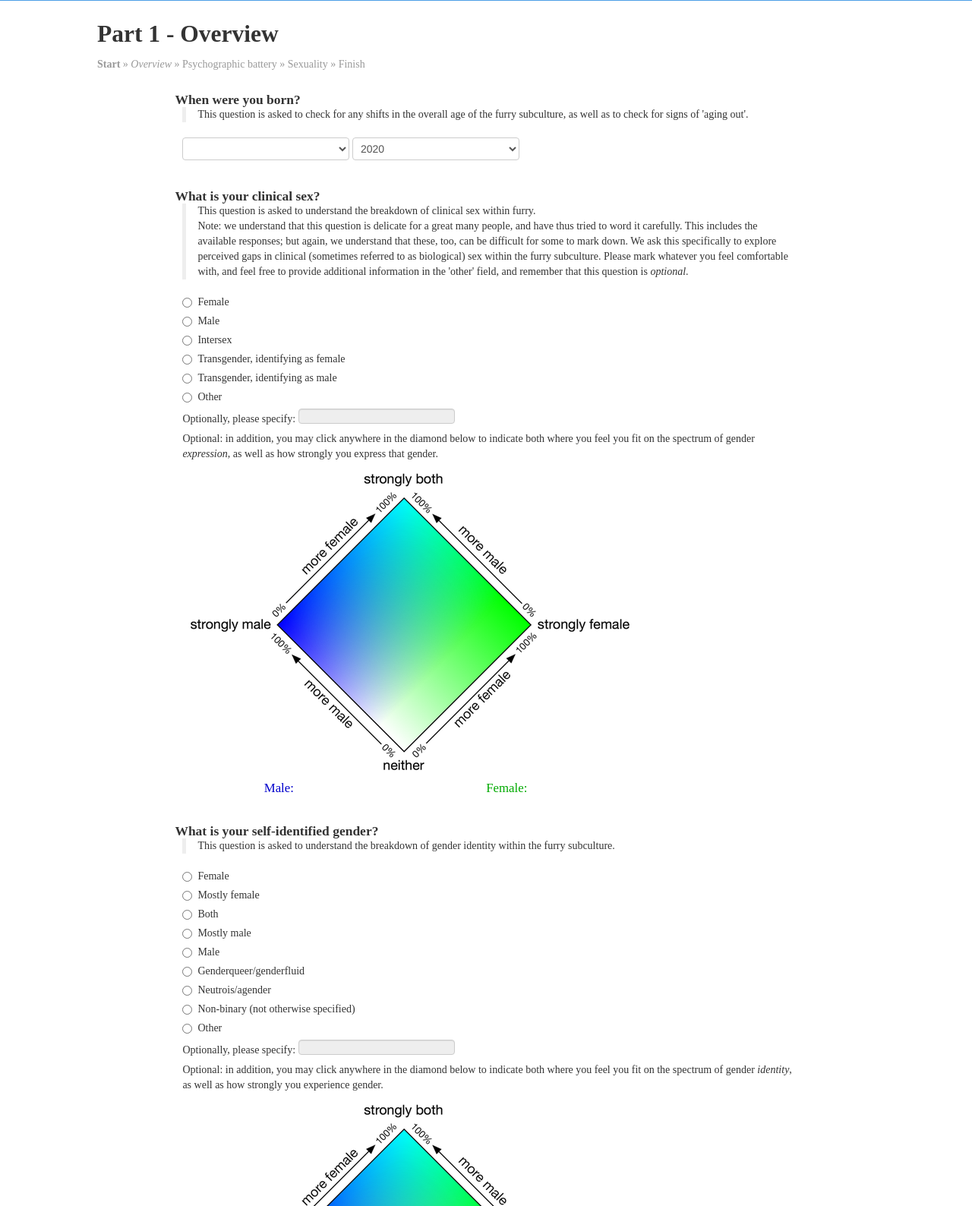
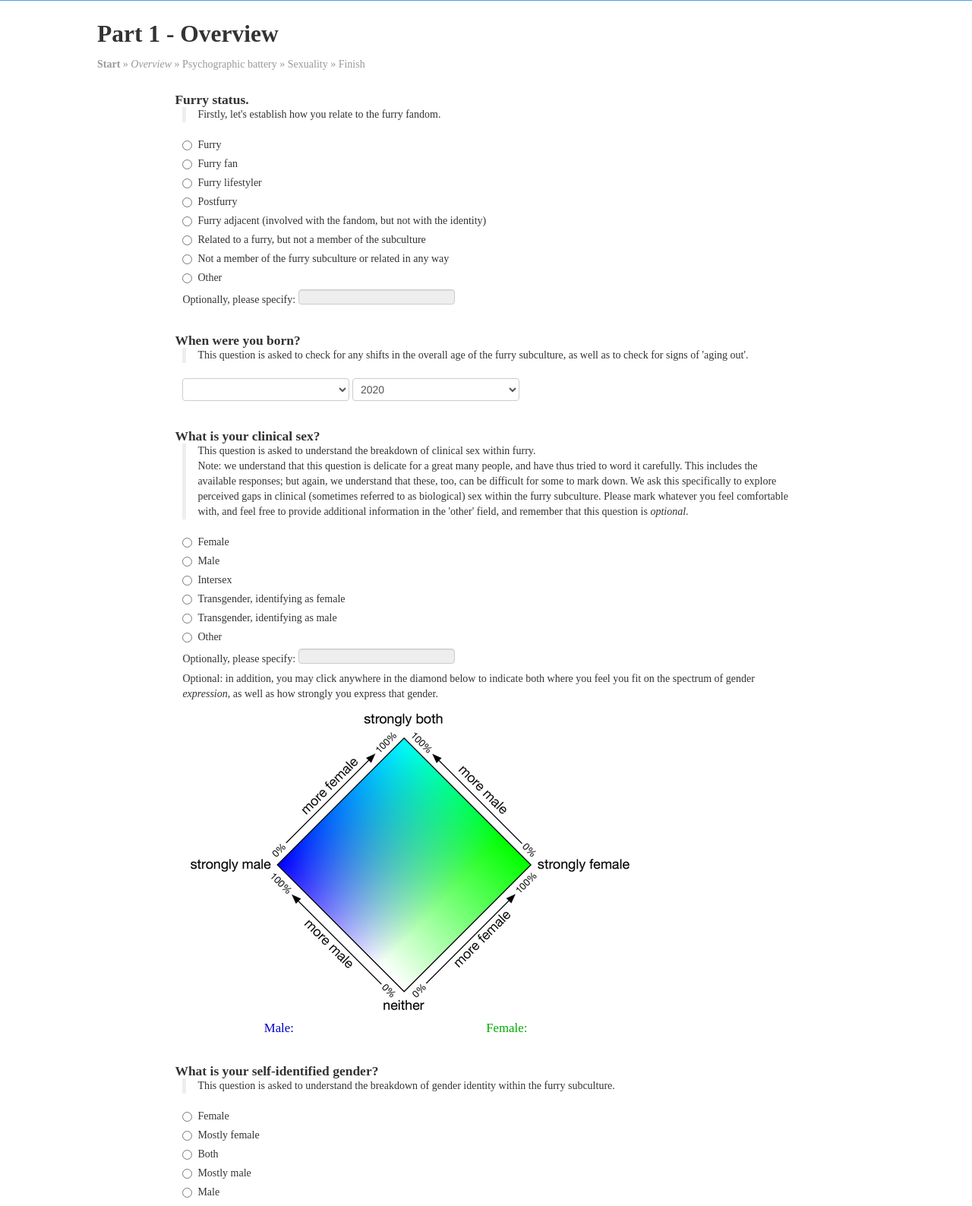
Before and after one commit to adjspecies/furrypoll, a Flask app: template templates/overview.html in a window 1280 px wide. Shown: the part 329-1917 px from the top of the page at 76% size. Run offline with Flask 2, Linux system fonts and the light colour scheme; the template is opened without the code that fills it: most values are stand-ins (such as "Sample title", 1, 10 or a date in 2020); some libraries are stand-ins or nearby versions.

Commit message:
Add furry status question; inform user of active status.

```diff
--- a/furrypoll.py
+++ b/furrypoll.py
@@ -43,7 +43,7 @@ def before_request():
 @app.route('/')
 def front():
     """Render the front page"""
-    return render_template('front.html')
+    return render_template('front.html', survey_active=app.config['SURVEY_ACTIVE'])
 
 
 @app.route('/survey/start/', methods=['GET', 'POST'])
--- a/models.py
+++ b/models.py
@@ -60,6 +60,7 @@ class ResponseMetadata(db.EmbeddedDocument):
     touchpoints = db.ListField(db.EmbeddedDocumentField('Touchpoint'))
 
 class Overview(db.EmbeddedDocument):
+    furry_status = db.EmbeddedDocumentField('PotentiallySubjectiveResponse')
     birth_month = db.IntField()
     birth_year = db.IntField()
     clinical_sex = db.EmbeddedDocumentField('PotentiallySubjectiveResponse')
--- a/questions.py
+++ b/questions.py
@@ -1,5 +1,14 @@
 question_options = {
-    '_birth_year': [2015 - i for i in range(0, 100)],
+    'furry_status': {
+        'furry': { 'subjective': False },
+        'fur_fan': { 'subjective': False },
+        'furry_lifestyler': { 'subjective': False },
+        'postfurry': { 'subjective': False },
+        'furry_adjacent': { 'subjective': False },
+        'furry_related': { 'subjective': False },
+        'nonfurry': { 'subjective': False },
+        'other': { 'subjective': True },
+    },
     'clinical_sex': {
         'female': { 'subjective': False },
         'male': { 'subjective': False },
--- a/templates/front.html
+++ b/templates/front.html
@@ -6,5 +6,9 @@
 <p>Welcome to the 2015 Furry Survey, the largest market survey of the furry fandom out there!  This year, we're bringing you an all-new survey structure, and we will be collecting data in this format for the next five years to compile into the next longitudinal segment.  If you've taken the Furry Survey before, remember that you can (and should!) take it once per year.</p>
 <p><strong>New this year!</strong>  The survey is broken down into three sections: demographics and overview, psychographic battery (similar to a personality test), and questions about sexuality.  As always, all questions and sections are optional, and you need only fill out what you're comfortable with.  Additionally, we will be welcoming responses from individuals who do not consider themselves members of the furry subculture in order to see the ways in which furries are different from non-furries.</p>
 <p>All data is stored securely and responses are marked as subjective or objective, so that only non-identifying data will be used in any public fashion.  Of course, all data remains anonymous!</p>
+{% if survey_active %}
 <a href="/survey/start/" class="btn btn-primary">Begin the Survey!</a>
+{% else %}
+<p><strong>The survey is not currently active,</strong> please check back soon!</p>
+{% endif %}
 {% endblock %}
--- a/templates/overview.html
+++ b/templates/overview.html
@@ -12,6 +12,36 @@
 </p>
 <form method="post">
     <dl>
+        <dt>Furry status.</dt>
+        <dd>
+            <blockquote>Firstly, let's establish how you relate to the furry fandom.</blockquote>
+            <label class="radio">
+                <input type="radio" name="furry_status" value="furry" /> Furry
+            </label>
+            <label class="radio">
+                <input type="radio" name="furry_status" value="fur_fan" /> Furry fan
+            </label>
+            <label class="radio">
+                <input type="radio" name="furry_status" value="furry_lifestyler" /> Furry lifestyler
+            </label>
+            <label class="radio">
+                <input type="radio" name="furry_status" value="postfurry" /> Postfurry
+            </label>
+            <label class="radio">
+                <input type="radio" name="furry_status" value="furry_adjacent" /> Furry adjacent (involved with the fandom, but not with the identity)
+            </label>
+            <label class="radio">
+                <input type="radio" name="furry_status" value="furry_related" /> Related to a furry, but not a member of the subculture
+            </label>
+            <label class="radio">
+                <input type="radio" name="furry_status" value="nonfurry" /> Not a member of the furry subculture or related in any way
+            </label>
+            <label class="radio">
+                <input type="radio" name="furry_status" value="other" /> Other
+            </label>
+            Optionally, please specify:
+            <input type="text" name="furry_status_other" disabled="disabled" />
+        </dd>
         <dt>When were you born?</dt>
         <dd>
             <blockquote>This question is asked to check for any shifts in the overall age of the furry subculture, as well as to check for signs of 'aging out'.</blockquote>
```
